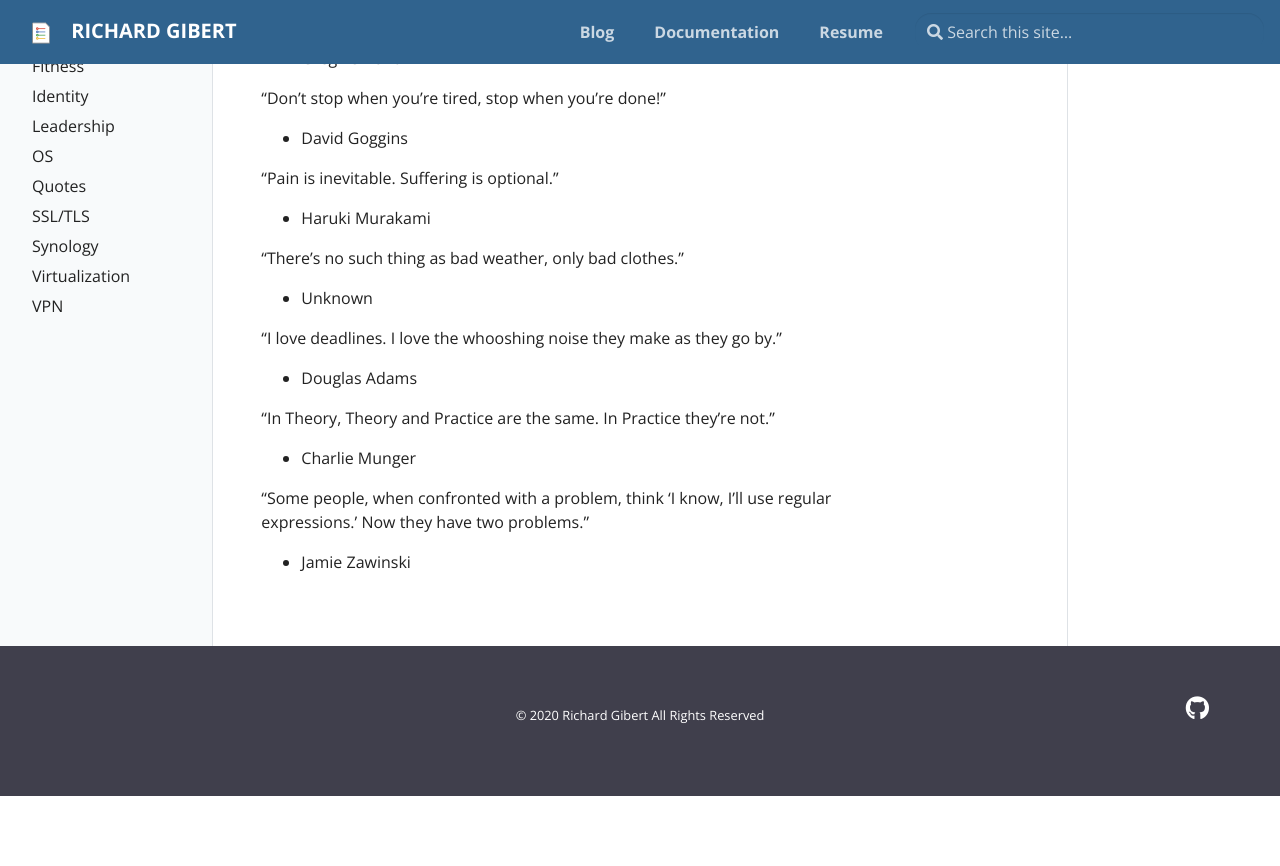
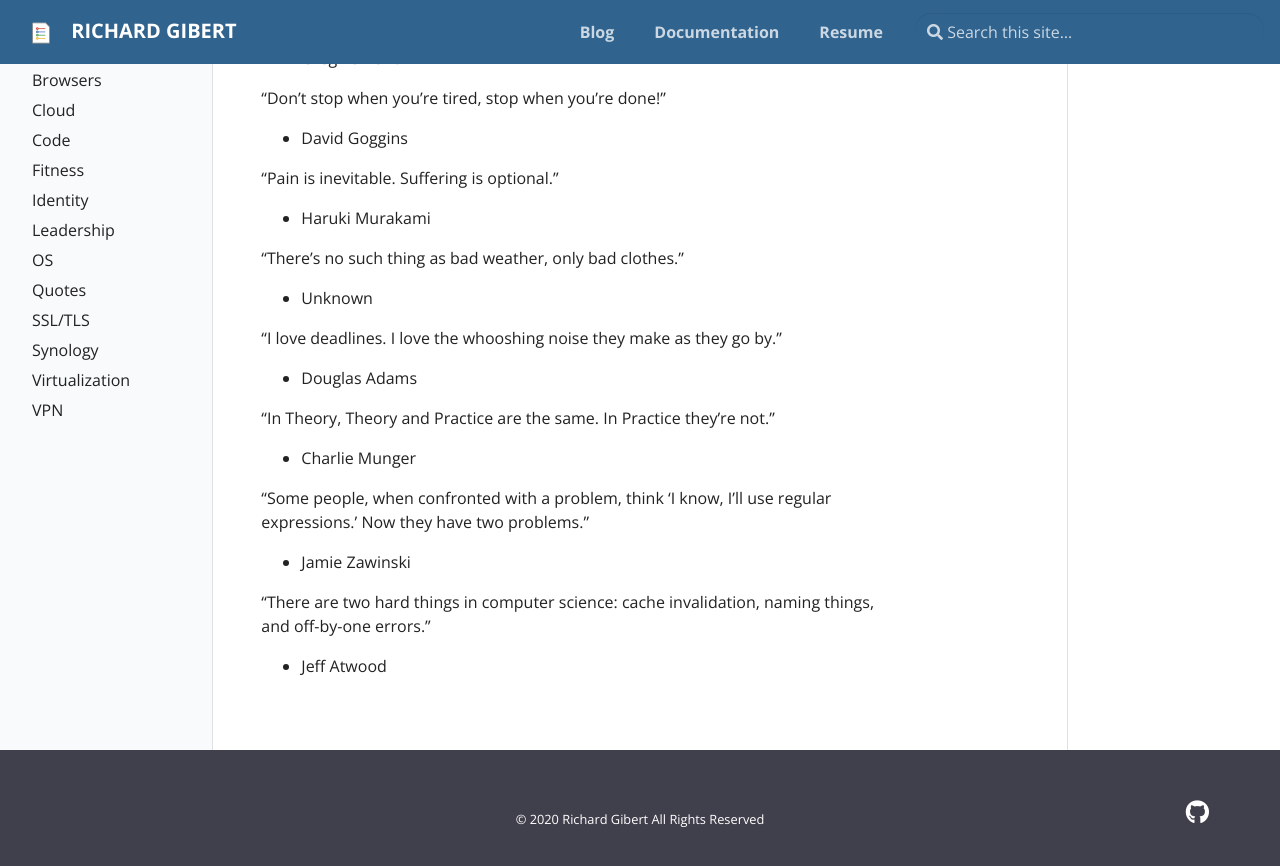
Before and after one commit to rgibert/rgibert.github.io, a Jekyll site: the page built from _docs/quotes.md, in a window 1280 px wide and 900 px high, scrolled down 294 px. Shown: the top 866 px of the window. Built offline with Jekyll 4.4.1, drawn with Linux system fonts in a browser that asks for light colours; before the commit the page ends 1090 px from its top, so only the background shows below that.

Commit message:
add jeff atwood quote

```diff
--- a/_docs/quotes.md
+++ b/_docs/quotes.md
@@ -29,3 +29,6 @@ title: Quotes
 "Some people, when confronted with a problem, think
 'I know, I'll use regular expressions.'   Now they have two problems."
 - Jamie Zawinski
+
+"There are two hard things in computer science: cache invalidation, naming things, and off-by-one errors."
+- Jeff Atwood
```
